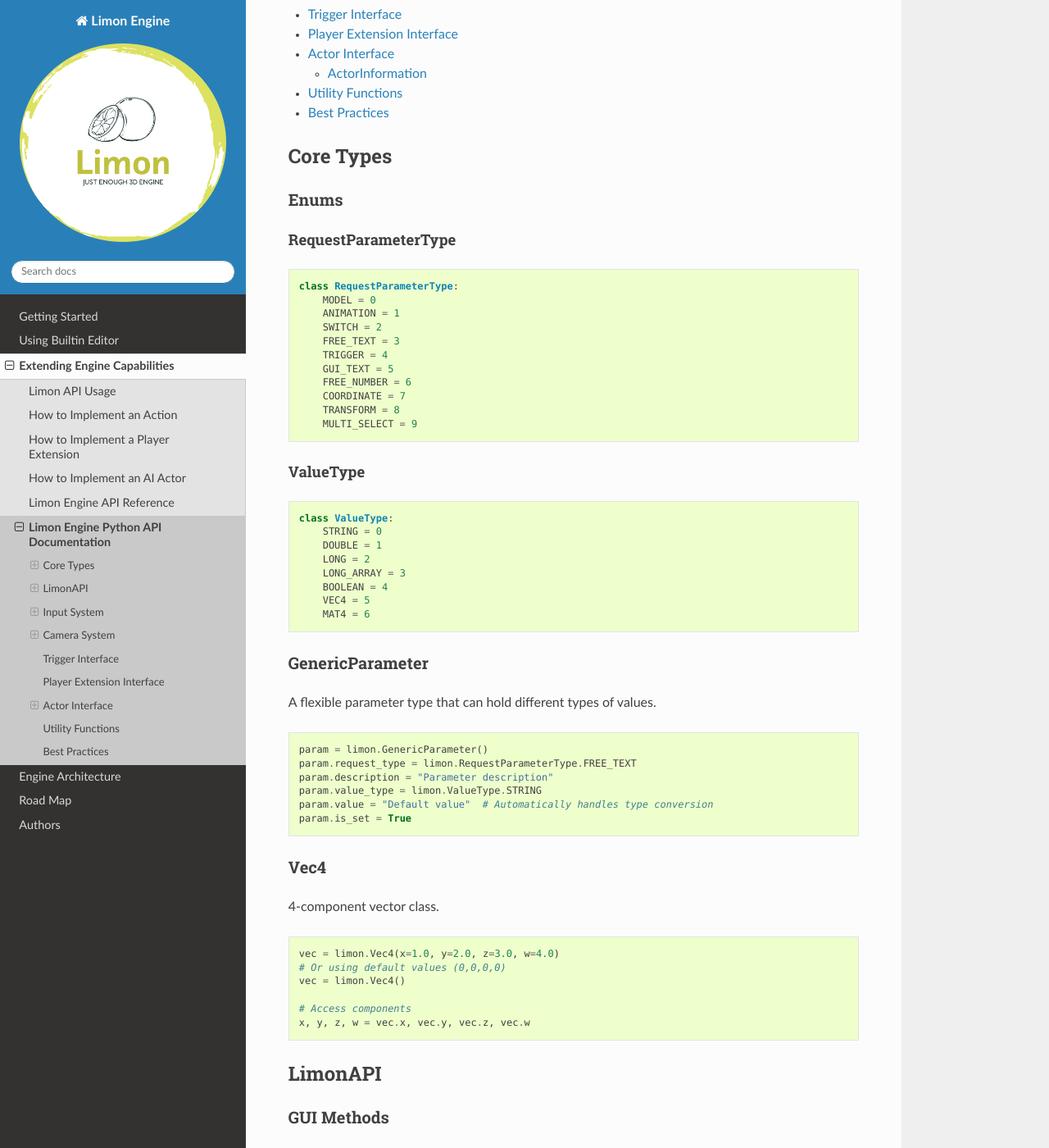
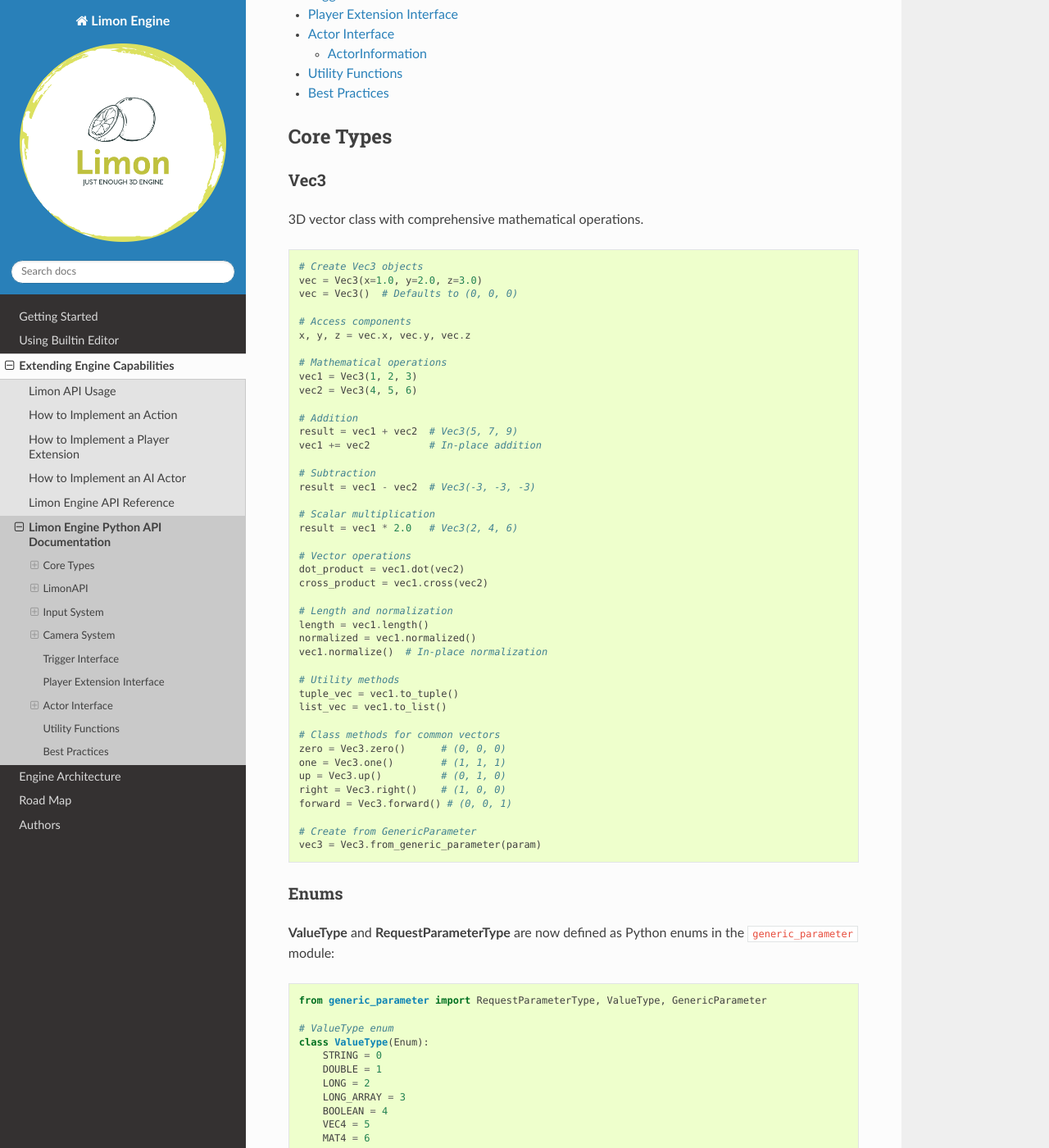
Before and after one commit to enginmanap/limonEngine-docs, a Sphinx documentation site: the page built from docs/ExtendingByAPI/pythonApi.rst, in a window 1280 px wide and 1400 px high, scrolled down 1414 px. Shown: the whole window at 82% size. Built offline with Sphinx 7.4.7 and the Read the Docs theme 3.1.0, drawn with Linux system fonts in a browser that asks for light colours; pages that are not in the unit, such as notebooks, are missing from menus; some of the changed text lies outside the part shown.

Commit message:
Update python API reference

```diff
--- a/docs/ExtendingByAPI/pythonApi.rst
+++ b/docs/ExtendingByAPI/pythonApi.rst
@@ -10,15 +10,77 @@
 Core Types
 ----------
 
+Vec3
+~~~~
+3D vector class with comprehensive mathematical operations.
+
+.. code-block:: python
+
+    # Create Vec3 objects
+    vec = Vec3(x=1.0, y=2.0, z=3.0)
+    vec = Vec3()  # Defaults to (0, 0, 0)
+
+    # Access components
+    x, y, z = vec.x, vec.y, vec.z
+
+    # Mathematical operations
+    vec1 = Vec3(1, 2, 3)
+    vec2 = Vec3(4, 5, 6)
+
+    # Addition
+    result = vec1 + vec2  # Vec3(5, 7, 9)
+    vec1 += vec2          # In-place addition
+
+    # Subtraction
+    result = vec1 - vec2  # Vec3(-3, -3, -3)
+
+    # Scalar multiplication
+    result = vec1 * 2.0   # Vec3(2, 4, 6)
+
+    # Vector operations
+    dot_product = vec1.dot(vec2)
+    cross_product = vec1.cross(vec2)
+
+    # Length and normalization
+    length = vec1.length()
+    normalized = vec1.normalized()
+    vec1.normalize()  # In-place normalization
+
+    # Utility methods
+    tuple_vec = vec1.to_tuple()
+    list_vec = vec1.to_list()
+
+    # Class methods for common vectors
+    zero = Vec3.zero()      # (0, 0, 0)
+    one = Vec3.one()        # (1, 1, 1)
+    up = Vec3.up()          # (0, 1, 0)
+    right = Vec3.right()    # (1, 0, 0)
+    forward = Vec3.forward() # (0, 0, 1)
+
+    # Create from GenericParameter
+    vec3 = Vec3.from_generic_parameter(param)
+
 Enums
 ~~~~~
 
-RequestParameterType
-^^^^^^^^^^^^^^^^^^^
+**ValueType** and **RequestParameterType** are now defined as Python enums in the ``generic_parameter`` module:
 
 .. code-block:: python
 
-    class RequestParameterType:
+    from generic_parameter import RequestParameterType, ValueType, GenericParameter
+
+    # ValueType enum
+    class ValueType(Enum):
+        STRING = 0
+        DOUBLE = 1
+        LONG = 2
+        LONG_ARRAY = 3
+        BOOLEAN = 4
+        VEC4 = 5
+        MAT4 = 6
+
+    # RequestParameterType enum
+    class RequestParameterType(Enum):
         MODEL = 0
         ANIMATION = 1
         SWITCH = 2
@@ -30,32 +92,47 @@
         TRANSFORM = 8
         MULTI_SELECT = 9
 
-ValueType
-^^^^^^^^^
-
-.. code-block:: python
-
-    class ValueType:
-        STRING = 0
-        DOUBLE = 1
-        LONG = 2
-        LONG_ARRAY = 3
-        BOOLEAN = 4
-        VEC4 = 5
-        MAT4 = 6
-
 GenericParameter
 ~~~~~~~~~~~~~~~~
 A flexible parameter type that can hold different types of values.
 
 .. code-block:: python
 
-    param = limon.GenericParameter()
-    param.request_type = limon.RequestParameterType.FREE_TEXT
-    param.description = "Parameter description"
-    param.value_type = limon.ValueType.STRING
-    param.value = "Default value"  # Automatically handles type conversion
-    param.is_set = True
+    from generic_parameter import RequestParameterType, ValueType, GenericParameter
+
+    # Create with enum values
+    param = GenericParameter(
+        request_type=RequestParameterType.FREE_TEXT,
+        description="Parameter description",
+        value_type=ValueType.STRING,
+        value="Default value",
+        is_set=True
+    )
+
+    # Create with integer values (backward compatibility)
+    param = GenericParameter(
+        request_type=3,  # RequestParameterType.FREE_TEXT
+        description="Parameter description",
+        value_type=0,    # ValueType.STRING
+        value="Default value",
+        is_set=True
+    )
+
+    # Type checking methods
+    if param.is_string():
+        text = param.get_string()
+    elif param.is_vec4():
+        vec4 = param.get_vec4()
+    elif param.is_double():
+        number = param.get_double()
+    elif param.is_boolean():
+        flag = param.get_boolean()
+    elif param.is_long():
+        integer = param.get_long()
+    elif param.is_mat4():
+        matrix = param.get_mat4()
+    elif param.is_long_array():
+        array = param.get_long_array()
 
 Vec4
 ~~~~
@@ -731,14 +808,19 @@
             """Mark the camera parameters as clean."""
             pass
 
-        def get_camera_variables(self) -> tuple:
+        def get_camera_variables(self, position: Vec3, center: Vec3, up: Vec3, right: Vec3) -> None:
             """
             Get camera position and orientation.
 
-            Returns:
-                tuple: (position, center, up, right) vectors as dictionaries with x,y,z keys
+            The parameters are Vec3 objects that can be modified directly.
+            Changes to these objects will be reflected in the camera.
+
+            Args:
+                position: Camera position vector (modifiable)
+                center: Camera center/look-at point (modifiable)
+                up: Camera up vector (modifiable)
+                right: Camera right vector (modifiable)
             """
-            return position, center, up, right
 
 Trigger Interface
 -----------------
@@ -759,8 +841,9 @@
             Returns:
                 list: List of GenericParameter objects
             """
-            param = limon.GenericParameter()
-            param.request_type = limon.RequestParameterType.FREE_TEXT
+            from generic_parameter import RequestParameterType, ValueType, GenericParameter
+            param = GenericParameter()
+            param.request_type = RequestParameterType.FREE_TEXT
             param.description = "Message to display"
             param.value = "Hello from Python!"
             return [param]
@@ -902,8 +985,9 @@
             Returns:
                 list: List of GenericParameter objects
             """
-            param = limon.GenericParameter()
-            param.request_type = limon.RequestParameterType.FREE_TEXT
+            from generic_parameter import RequestParameterType, ValueType, GenericParameter
+            param = GenericParameter()
+            param.request_type = RequestParameterType.FREE_TEXT
             param.description = "Actor behavior"
             param.value = "friendly"
             return [param]
@@ -922,32 +1006,90 @@
 ActorInformation
 ~~~~~~~~~~~~~~~~
 
-Contains information about the actor's environment and player state.
+Contains information about the actor's environment and player state, passed to the `play()` method of ActorInterface.
+
+**Player Visibility and Position Detection**
+
+``can_see_player_directly`` : bool
+    True if the actor has direct line of sight to the player.
+
+``is_player_left`` : bool
+    True if the player is to the left of the actor.
+
+``is_player_right`` : bool
+    True if the player is to the right of the actor.
+
+``is_player_up`` : bool
+    True if the player is above the actor.
+
+``is_player_down`` : bool
+    True if the player is below the actor.
+
+``is_player_front`` : bool
+    True if the player is in front of the actor.
+
+``is_player_back`` : bool
+    True if the player is behind the actor.
+
+**Player Relationship and Spatial Information**
+
+``cosine_between_player`` : float
+    Cosine of the angle between actor's forward vector and direction to player.
+    Range: -1.0 (opposite direction) to 1.0 (same direction).
+
+``player_direction`` : tuple
+    Vector from actor to player position as (x, y, z).
+
+``player_distance`` : float
+    Distance from actor to player.
+
+``cosine_between_player_for_side`` : float
+    Cosine of the angle for side detection (left/right).
+
+``player_dead`` : bool
+    True if the player is dead.
+
+**Pathfinding Information**
+
+``route_to_request`` : list
+    List of Vec3 waypoints for pathfinding route to requested destination.
+
+``maximum_route_distance`` : int
+    Maximum route distance in node count (default: 128).
+
+``route_found`` : bool
+    True if a valid route was found.
+
+``route_ready`` : bool
+    True if the route data is ready for use.
+
+**Usage Example**
 
 .. code-block:: python
 
-    class ActorInformation:
-        # Player detection
-        can_see_player_directly: bool
-        is_player_left: bool
-        is_player_right: bool
-        is_player_up: bool
-        is_player_down: bool
-        is_player_front: bool
-        is_player_back: bool
+    class MyActor(limon.ActorInterface):
+        def play(self, time: int, actor_information):
+            # Check if player is visible
+            if actor_information.can_see_player_directly:
+                print(f"Player spotted at distance {actor_information.player_distance}")
 
-        # Player relationship
-        cosine_between_player: float
-        player_direction: tuple  # (x, y, z)
-        player_distance: float
-        cosine_between_player_for_side: float
-        player_dead: bool
+                # Check player position relative to actor
+                if actor_information.is_player_front:
+                    print("Player is in front")
+                elif actor_information.is_player_back:
+                    print("Player is behind")
 
-        # Pathfinding
-        route_to_request: list
-        maximum_route_distance: int
-        route_found: bool
-        route_ready: bool
+                # Use cosine values for precise angle calculations
+                if abs(actor_information.cosine_between_player) > 0.9:
+                    print("Player is directly facing or opposite to actor")
+
+            # Check pathfinding status
+            if actor_information.route_ready and actor_information.route_found:
+                print(f"Route found with {len(actor_information.route_to_request)} waypoints")
+
+            # Check if player is dead
+            if actor_information.player_dead:
+                print("Player is dead")
 
 Utility Functions
 -----------------
```
